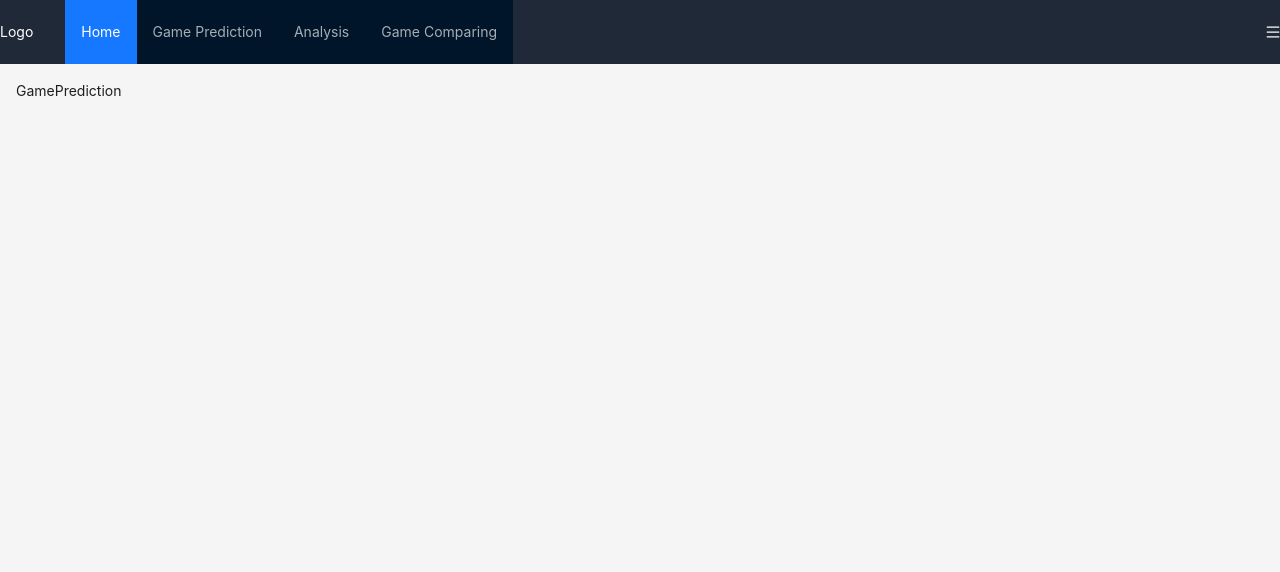
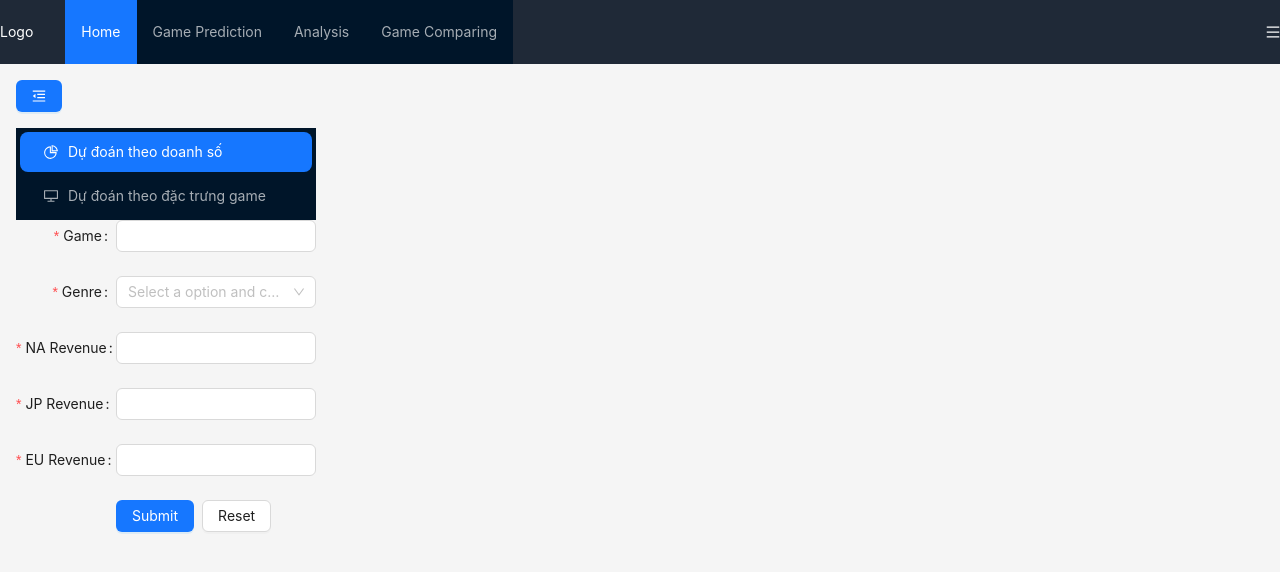
Before and after one commit to ohayotmq/DataScience_GameRevenuePrediction, a React (Create React App) app in the folder frontend/dsproject/: page /gameprediction in a window 1280 px wide. Shown: the top 572 px of the page. Built offline with nearby package versions, Linux system fonts and the light colour scheme.

Commit message:
gamePre page

```diff
--- /dev/null
+++ b/frontend/dsproject/src/component/FormDacTrungGam.js
@@ -0,0 +1,110 @@
+import React from 'react';
+import { Button, Form, Input, Select, Space, DatePicker } from 'antd';
+const { Option } = Select;
+const layout = {
+  labelCol: {
+    span: 8,
+  },
+  wrapperCol: {
+    span: 16,
+  },
+};
+const tailLayout = {
+  wrapperCol: {
+    offset: 8,
+    span: 16,
+  },
+};
+function FormDacTrungGame() {
+  const [form] = Form.useForm();
+
+  const onFinish = values => {
+    console.log(values);
+  };
+  const onReset = () => {
+    form.resetFields();
+  };
+
+  return (
+    <Form
+      {...layout}
+      form={form}
+      name="control-hooks"
+      onFinish={onFinish}
+      style={{
+        maxWidth: 600,
+      }}>
+      <Form.Item
+        name="Game"
+        label="Game"
+        rules={[
+          {
+            required: true,
+          },
+        ]}>
+        <Input />
+      </Form.Item>
+      <Form.Item
+        name="genre"
+        label="Genre"
+        rules={[
+          {
+            required: true,
+          },
+        ]}>
+        <Select
+          placeholder="Select a option and change input text above"
+          allowClear>
+          <Option value="RPG">RPG</Option>
+          <Option value="Sports">Sports</Option>
+          <Option value="Adventure">Adventure</Option>
+          <Option value="Action">Action</Option>
+          <Option value="Strategy">Strategy</Option>
+          <Option value="Fighting">Fighting</Option>
+          <Option value="other">other</Option>
+        </Select>
+      </Form.Item>
+      <Form.Item
+        noStyle
+        shouldUpdate={(prevValues, currentValues) =>
+          prevValues.gender !== currentValues.gender
+        }>
+        {({ getFieldValue }) =>
+          getFieldValue('gender') === 'other' ? (
+            <Form.Item
+              name="customizeGender"
+              label="Customize Gender"
+              rules={[
+                {
+                  required: true,
+                },
+              ]}>
+              <Input />
+            </Form.Item>
+          ) : null
+        }
+      </Form.Item>
+      <Form.Item
+        name="Release Date"
+        label="Release Date"
+        rules={[
+          {
+            required: true,
+          },
+        ]}>
+        <DatePicker picker="month" format="MM/YYYY" />
+      </Form.Item>
+      <Form.Item {...tailLayout}>
+        <Space>
+          <Button type="primary" htmlType="submit">
+            Submit
+          </Button>
+          <Button htmlType="button" onClick={onReset}>
+            Reset
+          </Button>
+        </Space>
+      </Form.Item>
+    </Form>
+  );
+}
+export default FormDacTrungGame;
--- /dev/null
+++ b/frontend/dsproject/src/component/FormDoanhSo.js
@@ -0,0 +1,131 @@
+import React from 'react';
+import { Button, Form, Input, Select, Space } from 'antd';
+const { Option } = Select;
+const layout = {
+  labelCol: {
+    span: 8,
+  },
+  wrapperCol: {
+    span: 16,
+  },
+};
+const tailLayout = {
+  wrapperCol: {
+    offset: 8,
+    span: 16,
+  },
+};
+function FormDoanhSo() {
+  const [form] = Form.useForm();
+
+  const onFinish = values => {
+    console.log(values);
+  };
+  const onReset = () => {
+    form.resetFields();
+  };
+
+  return (
+    <Form
+      {...layout}
+      form={form}
+      name="control-hooks"
+      onFinish={onFinish}
+      style={{
+        maxWidth: 600,
+      }}>
+      <Form.Item
+        name="Game"
+        label="Game"
+        rules={[
+          {
+            required: true,
+          },
+        ]}>
+        <Input />
+      </Form.Item>
+      <Form.Item
+        name="genre"
+        label="Genre"
+        rules={[
+          {
+            required: true,
+          },
+        ]}>
+        <Select
+          placeholder="Select a option and change input text above"
+          allowClear>
+          <Option value="RPG">RPG</Option>
+          <Option value="Sports">Sports</Option>
+          <Option value="Adventure">Adventure</Option>
+          <Option value="Action">Action</Option>
+          <Option value="Strategy">Strategy</Option>
+          <Option value="Fighting">Fighting</Option>
+          <Option value="other">other</Option>
+        </Select>
+      </Form.Item>
+      <Form.Item
+        noStyle
+        shouldUpdate={(prevValues, currentValues) =>
+          prevValues.gender !== currentValues.gender
+        }>
+        {({ getFieldValue }) =>
+          getFieldValue('gender') === 'other' ? (
+            <Form.Item
+              name="customizeGender"
+              label="Customize Gender"
+              rules={[
+                {
+                  required: true,
+                },
+              ]}>
+              <Input />
+            </Form.Item>
+          ) : null
+        }
+      </Form.Item>
+      <Form.Item
+        name="NA Revenue"
+        label="NA Revenue"
+        rules={[
+          {
+            required: true,
+          },
+        ]}>
+        <Input />
+      </Form.Item>
+      <Form.Item
+        name="JP Revenue"
+        label="JP Revenue"
+        rules={[
+          {
+            required: true,
+          },
+        ]}>
+        <Input />
+      </Form.Item>
+      <Form.Item
+        name="EU Revenue"
+        label="EU Revenue"
+        rules={[
+          {
+            required: true,
+          },
+        ]}>
+        <Input />
+      </Form.Item>
+
+      <Form.Item {...tailLayout}>
+        <Space>
+          <Button type="primary" htmlType="submit">
+            Submit
+          </Button>
+          <Button htmlType="button" onClick={onReset}>
+            Reset
+          </Button>
+        </Space>
+      </Form.Item>
+    </Form>
+  );
+}
+export default FormDoanhSo;
--- a/frontend/dsproject/src/pages/GamePrediction.js
+++ b/frontend/dsproject/src/pages/GamePrediction.js
@@ -1,7 +1,72 @@
-import React from 'react'
+import React, { useState } from 'react';
+import {
+  DesktopOutlined,
+  MenuFoldOutlined,
+  MenuUnfoldOutlined,
+  PieChartOutlined,
+} from '@ant-design/icons';
+import { Button, Menu } from 'antd';
+import FormDoanhSo from '../component/FormDoanhSo';
+import FormDacTrungGame from '../component/FormDacTrungGam';
+const { Item } = Menu;
+const items = [
+  {
+    key: '1',
+    icon: <PieChartOutlined />,
+    label: 'Dự đoán theo doanh số ',
+  },
+  {
+    key: '2',
+    icon: <DesktopOutlined />,
+    label: 'Dự đoán theo đặc trưng game',
+  },
+];
+export default function GamePrediction() {
+  const [collapsed, setCollapsed] = useState(false);
+  const [selectedOption, setSelectedOption] = useState(items[0].key);
+  const toggleCollapsed = () => {
+    setCollapsed(!collapsed);
+  };
+  const handleMenuClick = e => {
+    setSelectedOption(e.key);
+  };
 
-export default function GamePrediction() {
+  const renderForm = () => {
+    if (selectedOption === '1') {
+      return <FormDoanhSo />;
+    } else if (selectedOption === '2') {
+      return <FormDacTrungGame />;
+    }
+    return null;
+  };
+
   return (
-    <div>GamePrediction</div>
-  )
+    <div
+      style={{
+        width: 300,
+      }}>
+      <Button
+        type="primary"
+        onClick={toggleCollapsed}
+        style={{
+          marginBottom: 16,
+        }}>
+        {collapsed ? <MenuUnfoldOutlined /> : <MenuFoldOutlined />}
+      </Button>
+      <Menu
+        defaultSelectedKeys={['1']}
+        defaultOpenKeys={['sub1']}
+        mode="inline"
+        theme="dark"
+        inlineCollapsed={collapsed}
+        onClick={handleMenuClick}>
+        {items.map(item => (
+          <Item key={item.key} icon={item.icon}>
+            {item.label}
+          </Item>
+        ))}
+      </Menu>
+      {renderForm()}
+    </div>
+  );
 }
```
